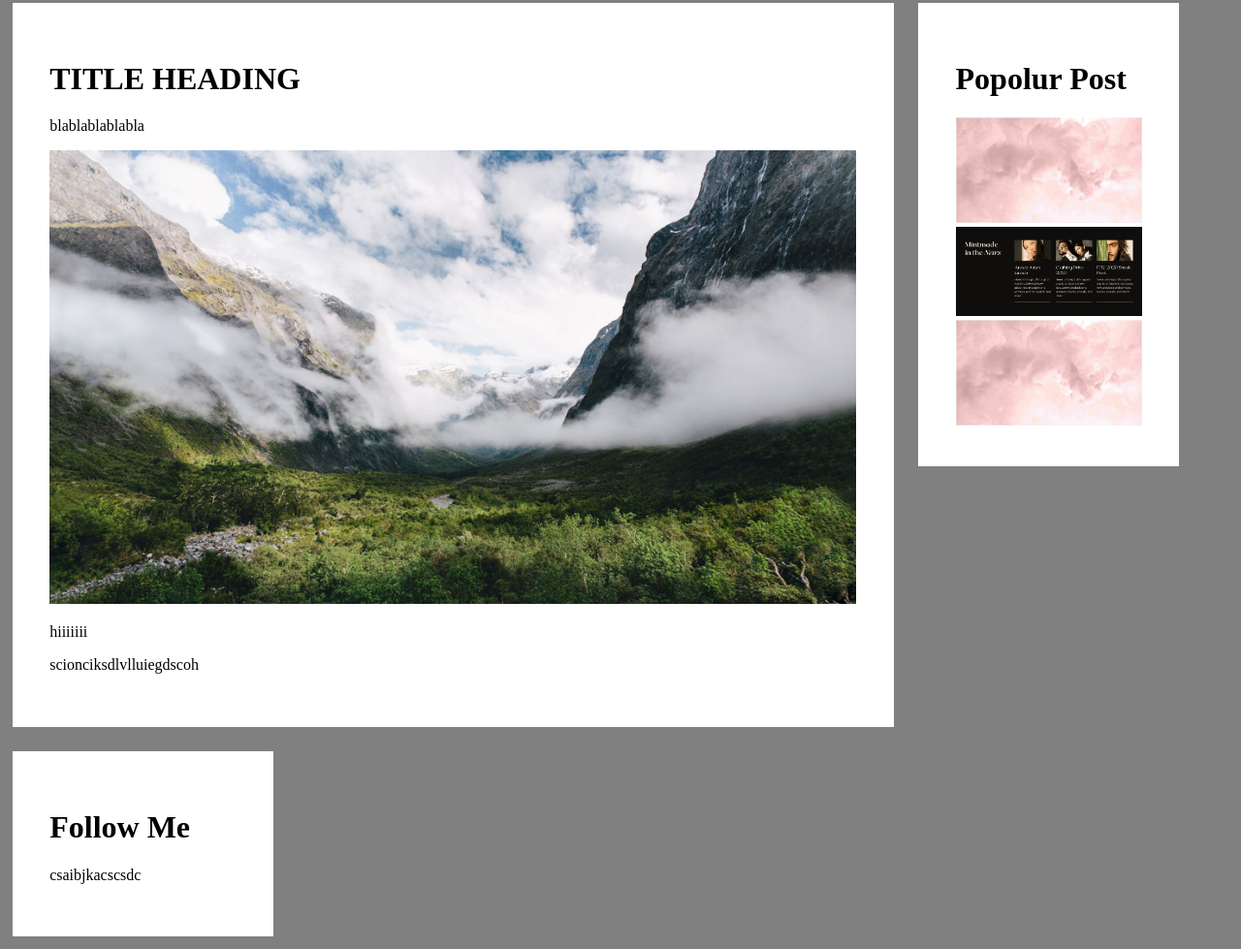
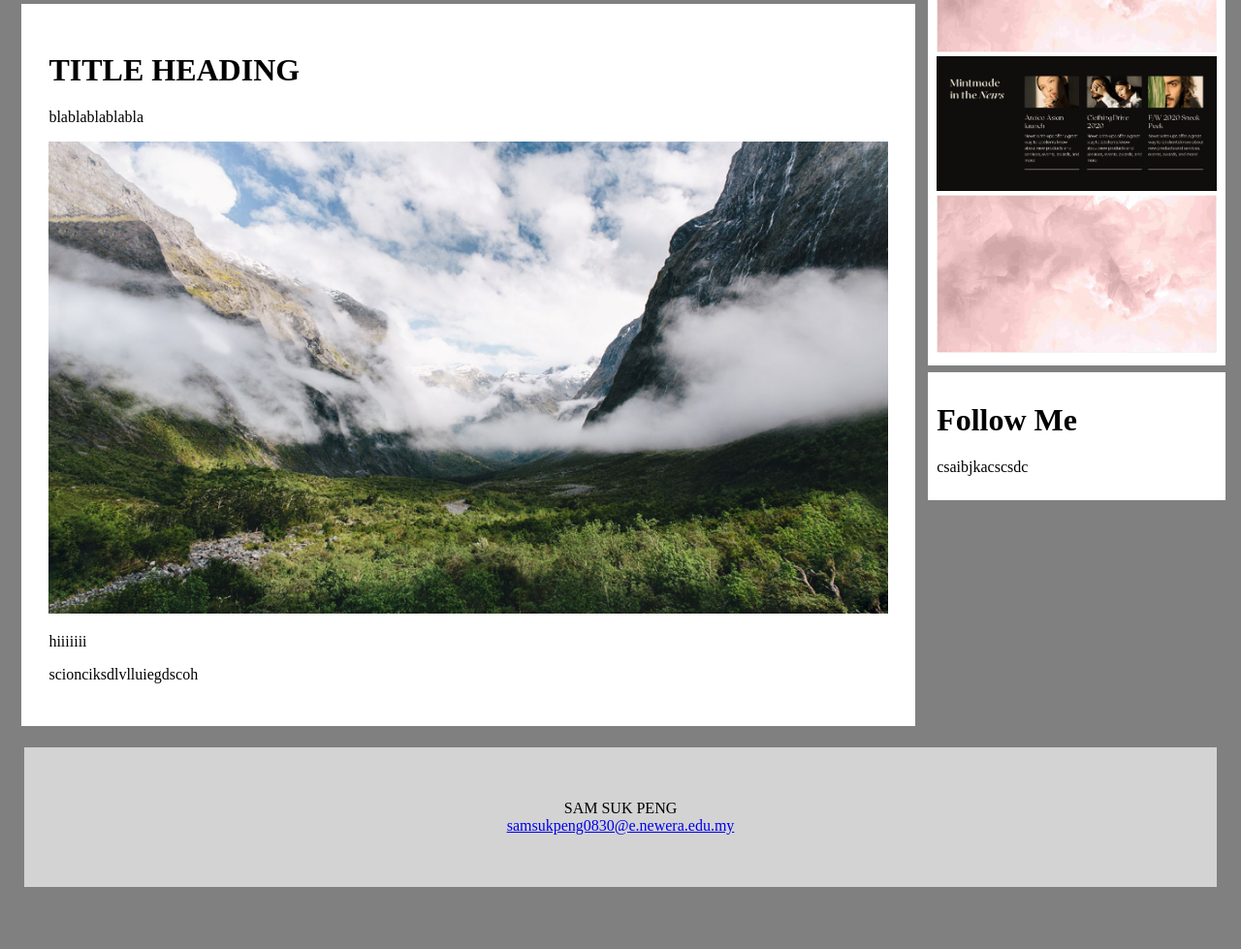
Before and after one commit to sukpeng21/Web-Design, a plain HTML site: page Week6/Exercise2.html in a window 1280 px wide. Shown: the part 884-1863 px from the top of the page at 97% size. After the commit the page ends 1824 px from the top, so only its background shows below. Drawn offline with Linux system fonts and the light colour scheme.

Commit message:
add footer

```diff
--- a/Week6/Exercise2.css
+++ b/Week6/Exercise2.css
@@ -14,7 +14,7 @@ body{
     padding: 14px 16px;
     text-decoration: none;
 }
-  .bar a:hover {
+.bar a:hover {
     background-color: #ddd;
     color: black;
     padding: 14px 16px;
@@ -34,40 +34,51 @@ body{
     padding: 14px 16px;
 }
 .content{
-    display:flex;
+    display: flex;
     flex-wrap: wrap;
-    align-items:auto;
+    margin: 1%;
+}
+#left{
+    display: flex;
+    flex-wrap: wrap;
+    width: 75%;
 }
 #firstcontent{
-    margin:1%;
+    margin: 1%;
     background-color: white;
-    padding:3%;
-    width:65%
+    padding: 3%;
+}
+#thirdcontent{
+    margin: 1%;
+    background-color: white;
+    padding: 3%;
+}
+#right{
+    display: flex;
+    flex-wrap: wrap;
+    width: 25%;
+    padding: 0.5% 0%;
+    flex-direction: column;
 }
 #about{
-    margin:1%;
+    margin: 1%;
     background-color: white;
-    padding:3%;
-    width:15%;
-    height:30%;
+    padding: 3%;
 }
 #post{
-    margin:1%;
+    margin: 1%;
     background-color: white;
-    padding:3%;
-    width:15%;
-    height:50%;
-}
-#thirdcontent{
-    margin:1%;
-    background-color: white;
-    padding:3%;
-    width:65%
+    padding: 3%;
 }
 #follow{
-    margin:1%;
+    margin: 1%;
     background-color: white;
-    padding:3%;
-    width:15%;
-    height:50%;
+    padding: 3%;
 }
+#footer{
+    background-color: LightGray;
+    margin: 1%;
+    padding: 3%;
+    text-align: center;
+    width:100%;
+}
--- a/Week6/Exercise2.html
+++ b/Week6/Exercise2.html
@@ -23,6 +23,7 @@
         </div>
     </div>
     <div class="content">
+        <div id="left">
             <div id="firstcontent">
                 <h1> TITLE HEADING </h1>
                 <p> blablablablabla </p>
@@ -30,17 +31,19 @@
                 <p> hiiiiiii </p>
                 <p> scionciksdlvlluiegdscoh </p>
             </div>
-            <div id="about">
-                <h1> About ME </h1>
-                <img src="../Week5/images/APPLE PINGGGG.jpg " width="100%" alt="profile">
-                <p> Hi, My name is SAM SUK PENG and i study at NEUC! I'm so happy. Yeah</p>
-            </div>
             <div id="thirdcontent">
                 <h1> TITLE HEADING </h1>
                 <p> blablablablabla </p>
                 <img src="../Week6/bg2.jpg" width="100%" alt="bg">
                 <p> hiiiiiii </p>
                 <p> scionciksdlvlluiegdscoh </p>
+            </div>
+        </div>
+        <div id="right">
+            <div id="about">
+                <h1> About ME </h1>
+                <img src="../Week5/images/APPLE PINGGGG.jpg " width="100%" alt="profile">
+                <p> Hi, My name is SAM SUK PENG and i study at NEUC! I'm so happy. Yeah</p>
             </div>
             <div id="post">
                 <h1> Popolur Post </h1>
@@ -53,5 +56,10 @@
                 <p> csaibjkacscsdc </p>
             </div>
         </div>
+        <div id="footer">
+            <p> SAM SUK PENG <br>
+            <a href="samsukpeng0830@e.newera.edu.my">samsukpeng0830@e.newera.edu.my</a></p>
+        </div>
+    </div>
 </body>
 </html>
```
Lines whose indentation alone changed are shown as unchanged.
